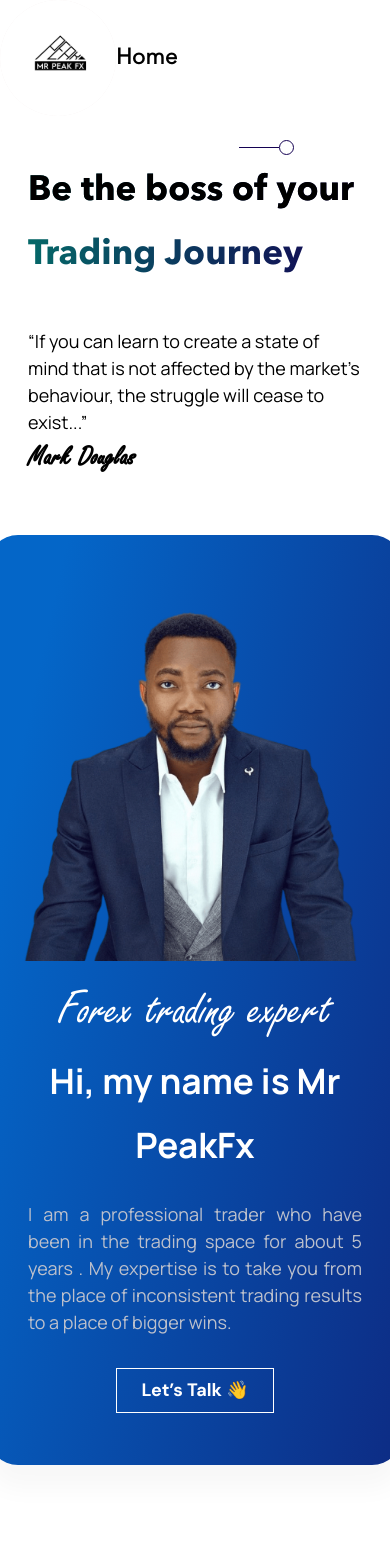
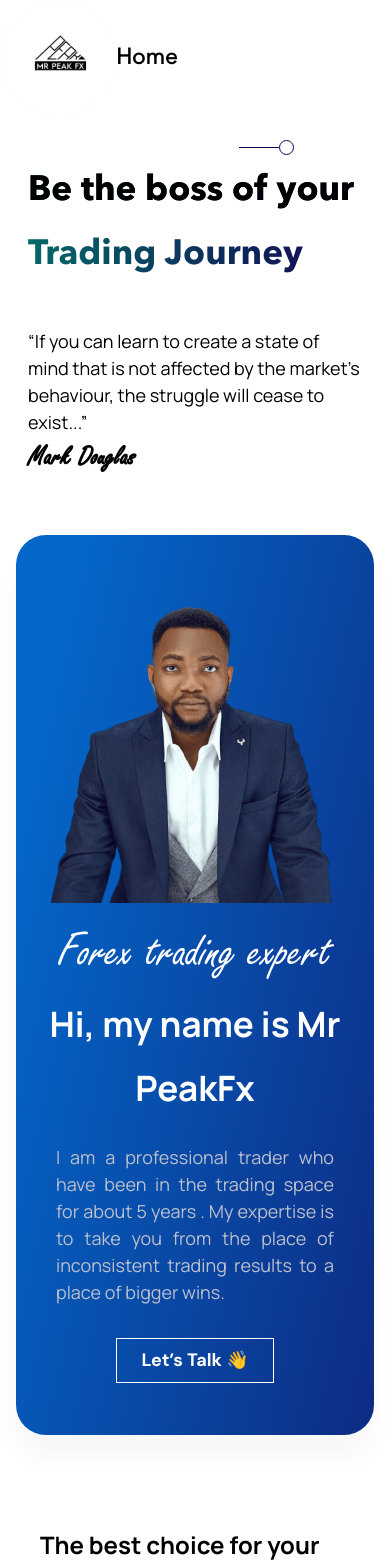
Before and after one commit to kennydageek/mrpeakfx, a Vue app: page / in a window 390 px wide. Shown: the top 1564 px of the page. Built offline with nearby package versions, Linux system fonts and the light colour scheme; a small style sheet from the web is missing.

Commit message:
padding adjusted on every .col class to aid responsiveness

```diff
--- a/public/index.html
+++ b/public/index.html
@@ -4,7 +4,8 @@
     <meta charset="utf-8" />
     <meta http-equiv="X-UA-Compatible" content="IE=edge" />
     <meta name="viewport" content="width=device-width,initial-scale=1.0" />
-    <link rel="icon" href="<%= BASE_URL %>favicon.ico" />
+    <!-- <link rel="icon" href="<%= BASE_URL %>favicon.ico" /> -->
+    <link rel="shortcut icon" href="./logo.svg" type="image/x-icon" />
     <link
       href="https://www.dafontfree.net/embed/ZnJlZXN0eWxlLXNjcmlwdC1yZWd1bGFyJmRhdGEvMTMvZi82NDgxMy9GUkVFU0NQVC5UVEY"
       rel="stylesheet"
--- a/src/App.vue
+++ b/src/App.vue
@@ -29,6 +29,7 @@
   padding: 0;
   margin: 0;
   box-sizing: border-box;
+  // background: blue;
 }
 
 html {
--- a/src/views/HomeView.vue
+++ b/src/views/HomeView.vue
@@ -34,7 +34,7 @@
       </v-col>
     </v-row>
 
-    <section class="section-container section-card px-0 px-md-7">
+    <section class="section-container section-card px-7 px-md-7">
       <mp-intro-card
         data-aos="fade-up"
         data-aos-duration="1500"
@@ -465,6 +465,9 @@ export default {
   }
 }
 
+.col {
+  padding: 12px 0 !important;
+}
 .disclaimer {
   font-size: 14px;
   margin-top: 20px;
```
Also changed, not shown: public/logo.svg (added).
